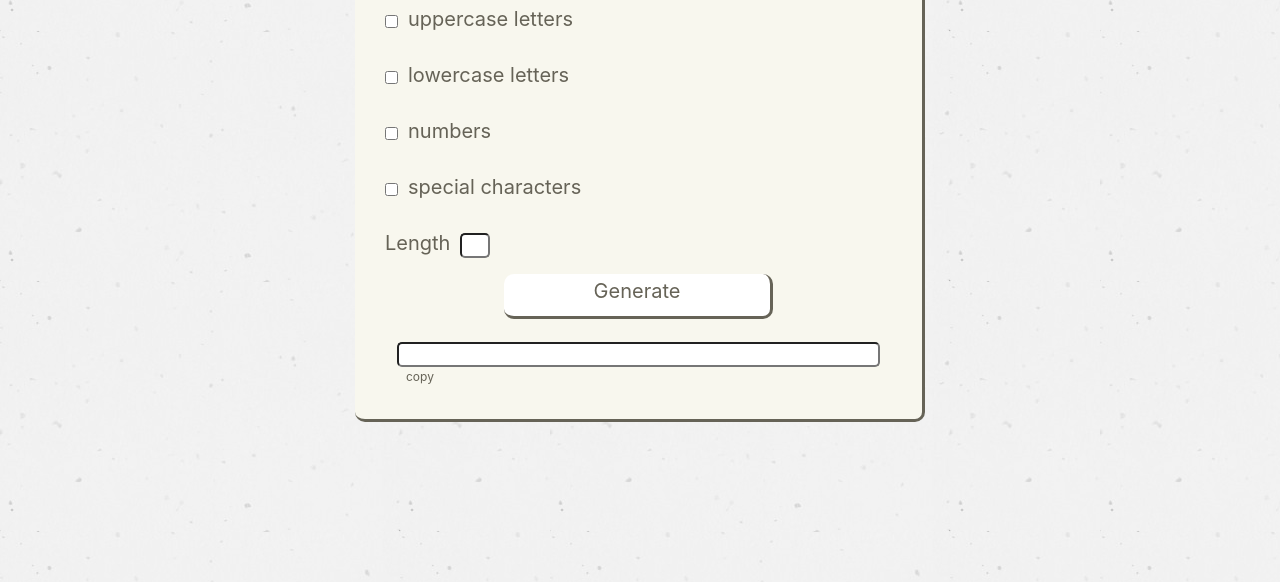
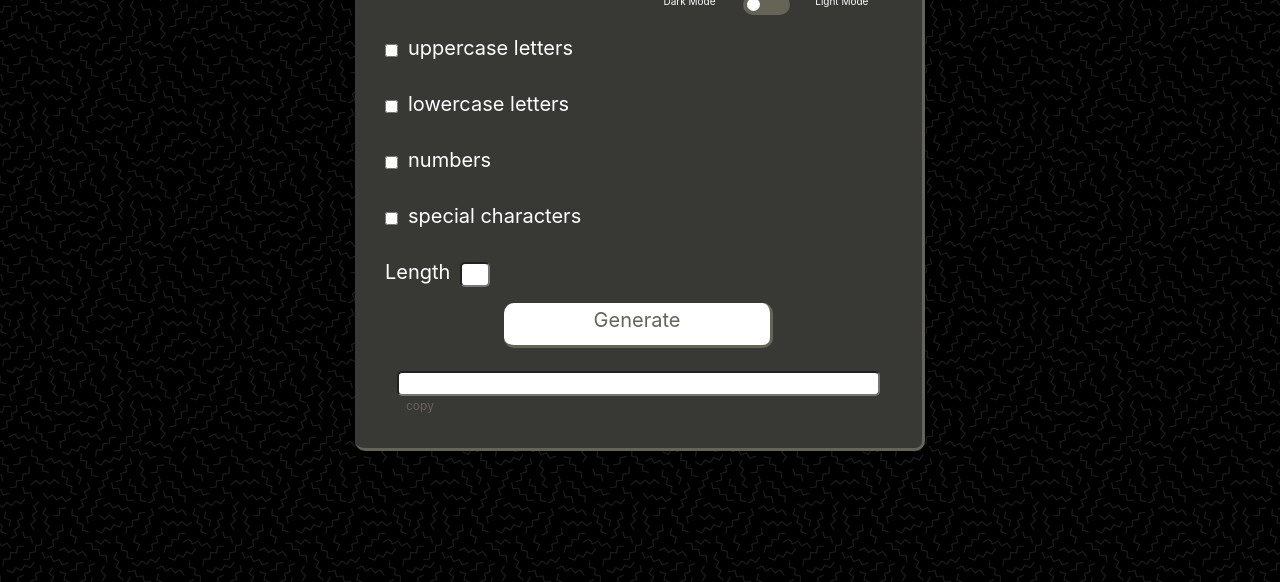
Before and after one commit to Michael-Mend/password-generator, a plain HTML site: page index.html in a window 1280 px wide. Shown: the part 218-800 px from the top of the page. Drawn offline with nearby package versions, Linux system fonts and the light colour scheme.

Commit message:
added dark mode switch

```diff
--- a/assets/css/style.css
+++ b/assets/css/style.css
@@ -29,6 +29,20 @@ input {
     border-right: solid;
     border-color: rgb(102, 99, 87);
     border-radius: 10px;
+}
+.bodyDark {
+    background-color: rgb(56, 56, 53);
+    padding-bottom: 20px;
+    border-bottom: solid;
+    border-right: solid;
+    border-color: rgb(102, 99, 87);
+    border-radius: 10px;
+}
+.bgDark {
+    font-size: 20px;
+    color: white;
+    background-image: url(../images/bg2.png);
+    padding-bottom: 100px;
 }
 .check  {
     line-height: 1.5;
@@ -84,6 +98,49 @@ input {
     text-indent: 30px;
     margin-top: 10px;
 }
+.slider {
+    position: absolute;
+    cursor: pointer;
+    top: 0;
+    left: 0;
+    right: 0;
+    bottom: 0;
+    background-color: rgb(102, 99, 87);;
+    -webkit-transition: .4s;
+    transition: .4s;
+}
+.slider:before {
+    position: absolute;
+    content: "";
+    height: 13px;
+    width: 13px;
+    left: 4px;
+    bottom: 4px;
+    background-color: white;
+    -webkit-transition: .4s;
+    transition: .4s;
+}
+.slider.round {
+    border-radius: 21px;
+}
+.slider.round:before {
+    border-radius: 50%;
+}
+.switch {
+    position: relative;
+    display: inline-block;
+    width: 60px;
+    height: 21px;
+  }
+.switch input {
+    opacity: 0;
+    width: 0;
+    height: 0;
+}
+.swTxt {
+    font-size: 10px;
+    margin-left: 10px;
+}
 #passW {
     width: 90%;
     margin-left: 5%;
@@ -109,6 +166,17 @@ input {
 #spcB {
     margin-top: 15px;
 }
+#themeSwitcher:checked + .slider {
+    background-color: rgb(102, 99, 87);;
+}
+#themeSwitcher:focus + .slider {
+    background-color: rgb(102, 99, 87);;
+}
+#themeSwitcher:checked + .slider:before {
+    -webkit-transform: translateX(26px);
+    -ms-transform: translateX(26px);
+    transform: translateX(26px);
+}
 #upB {
     margin-top: 15px;
 }
--- a/assets/js/script.js
+++ b/assets/js/script.js
@@ -50,3 +50,20 @@ function newMakeId(length) {
 
     document.getElementById("passW").value = result;
 }
+var themeSwitcher = document.querySelector("#themeSwitcher");
+var bgDark = document.querySelector(".bgDark");
+var bodyDark = document.querySelector(".bodyDark");
+var mode = "dark";
+
+themeSwitcher.addEventListener("click", function() {
+  if (mode === "dark") {
+    mode = "light";
+    bgDark.setAttribute("class", "");
+    bodyDark.setAttribute("class", "body col-sm-6");
+  }
+  else {
+    mode = "dark";
+    bgDark.setAttribute("class", "bgDark");
+    bodyDark.setAttribute("class", "bodyDark col-sm-6");
+  }
+});
--- a/index.html
+++ b/index.html
@@ -10,7 +10,7 @@
 
     <title>Password Generator</title>
 </head>
-<body>
+<body class="bgDark">
     <div class="container">
 
         <div class="row">
@@ -21,8 +21,28 @@
 
             <div class="col-sm-3"></div>
 
-            <div class="col-sm-6 body">
+            <div class="col-sm-6 bodyDark">
                 <h1 class="text-center">Password Generator</h1>
+
+                <div class="row">
+
+                    <div class="col-sm-6"></div>
+
+                    <div class="col-sm-2 swTxt">
+                      Dark Mode
+                    </div>
+
+                    <label class="switch col-sm-1">
+                      <input type="checkbox" id="themeSwitcher">
+                      <span class="slider round"></span>
+                    </label>
+
+                    <div class="col-sm-2 swTxt">
+                      Light Mode
+                    </div>
+
+                    <div class="col-sm-1"></div>
+                </div>
 
                 <div class="check row">
                     <input type="checkbox" id="upB" class="check"> <p class="checkTxt"> uppercase letters<br></p>
@@ -57,14 +77,6 @@
 
         </div>
     </div>
-
-
     <script src="./assets/js/script.js"></script>
-
-
-
-
-
-
 </body>
 </html>
```
Also changed, not shown: assets/images/bg2.png (added).
